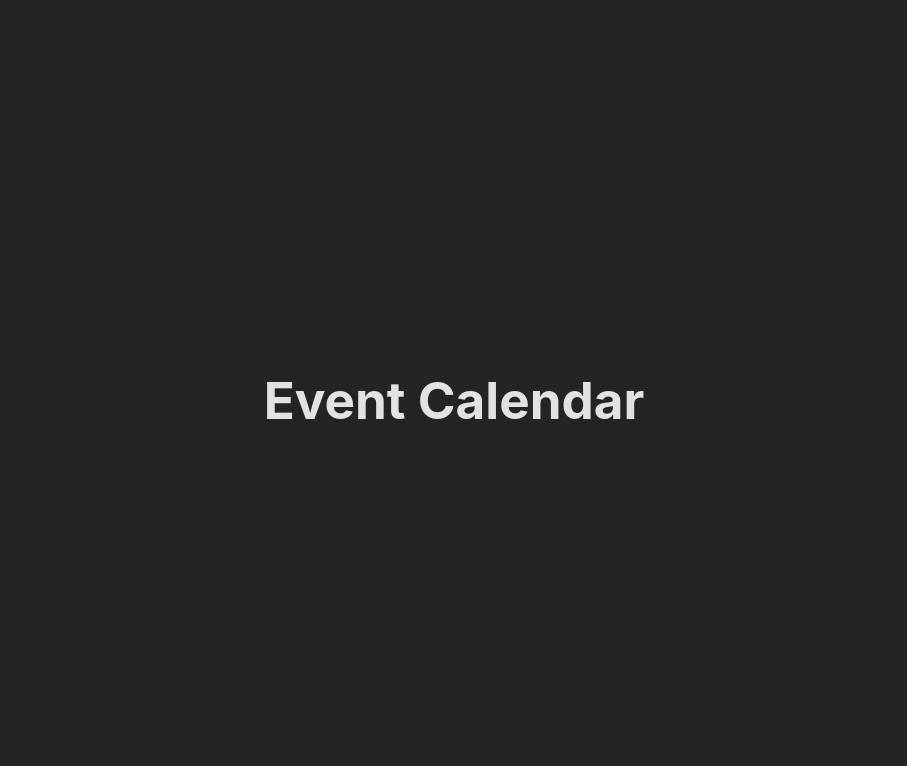
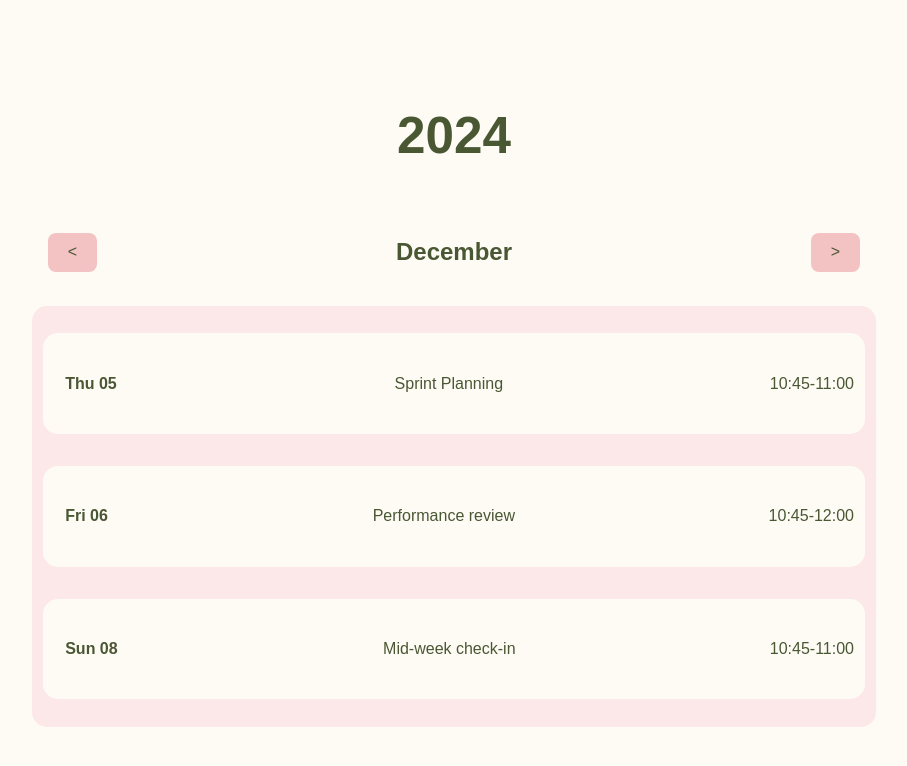
Before and after one commit to giecherry/Productivity-Assistant-Application, a React (Vite) app: page /calendar in a window 1280 px wide. Shown: the top 766 px of the page, without its empty margins (186-1093 px from the left). Built offline with nearby package versions, Linux system fonts and the light colour scheme.

Commit message:
Calendar basic structure + css

```diff
--- a/package.json
+++ b/package.json
@@ -10,6 +10,7 @@
     "preview": "vite preview"
   },
   "dependencies": {
+    "date-fns": "^4.1.0",
     "react": "^18.3.1",
     "react-dom": "^18.3.1",
     "react-router-dom": "6.3"
--- /dev/null
+++ b/src/components/EventCalendar-components/Calendar.jsx
@@ -0,0 +1,45 @@
+import { format, addMonths, subMonths, startOfMonth, endOfMonth, startOfWeek, endOfWeek, addDays, isSameMonth, isToday, isBefore } from 'date-fns';
+import React, { useState } from 'react'
+import { Link } from 'react-router-dom';
+import CalendarCSS from './Calendar.module.css'
+const Calendar = () => {
+        const [currentMonth, setCurrentMonth] = useState(new Date());
+
+    const events = [
+            { id: 1, date: new Date(2024, 11, 5, 10, 45), title: "Sprint Planning", time: "10:45-11:00" },
+            { id: 2, date: new Date(2024, 11, 6, 10, 45), title: "Performance review", time: "10:45-12:00" },
+            { id: 3, date: new Date(2024, 10, 7, 10, 45), title: "Bi-weekly sync w/Alyne", time: "10:45-12:00" },
+            { id: 4, date: new Date(2024, 11, 8, 10, 45), title: "Mid-week check-in", time: "10:45-11:00" },
+    ];
+    const eventsThisMonth = events.filter(event =>
+        format(event.date, "yyyy-MM") === format(currentMonth, "yyyy-MM")
+    );
+
+    const handlePrevMonth = () => setCurrentMonth(subMonths(currentMonth, 1));
+    const handleNextMonth = () => setCurrentMonth(addMonths(currentMonth, 1));
+    return (
+        <>
+        <div>
+            <h1>{format(currentMonth, "yyyy")}</h1>
+            <div className={CalendarCSS.monthSelector}>
+                <button onClick={handlePrevMonth}>&lt;</button>
+                <h2>{format(currentMonth, "MMMM")}</h2>
+                <button onClick={handleNextMonth}>&gt;</button>
+            </div>
+            <div className={CalendarCSS.eventsListContainer}>
+                {eventsThisMonth.map((event,i) => (
+                <Link to={`/event/${event.id}`} key={i}>
+                <div key={i} className={CalendarCSS[isBefore(event?.date, new Date()) && !isToday(event?.date) ? "past-event" : "upcoming-event"]}>
+                    <div className={CalendarCSS.eventDate}>{format(event.date, "EEE dd")}</div>
+                    <div>{event.title}</div>
+                    <div>{event.time}</div>
+                </div>
+                </Link>
+                ))}
+            </div>
+        </div>
+        </>
+    )
+}
+
+export default Calendar
--- /dev/null
+++ b/src/components/EventCalendar-components/Calendar.module.css
@@ -0,0 +1,37 @@
+.monthSelector {
+    display: flex;
+    justify-content: space-between;
+    flex-direction: row;
+    align-items: center;
+    padding: 1rem 1rem;
+    min-width: 100dvh;
+}
+.eventsListContainer {
+    background-color: #FCE8E9ff;
+    display: flex;
+    flex-direction: column;
+    align-items: center;
+    padding: 0.7rem;
+    min-width: 100dvh;
+    border-radius: 15px;
+}
+
+.past-event, .upcoming-event {
+    background-color: #FEFBF5ff;
+    display: flex;
+    flex-direction: row;
+    align-items: center;
+    justify-content: space-between;
+    padding: 0.7rem;
+    margin: 1rem 0rem;
+    min-width: 100dvh;
+    border-radius: 15px;
+}
+.eventDate {
+    display: flex;
+    flex-direction: row;
+    align-items: center;
+    padding: 0.7rem;
+    margin: 1rem 0rem;
+    font-weight: bold;
+}
--- a/src/index.css
+++ b/src/index.css
@@ -1,11 +1,11 @@
 :root {
-  font-family: Inter, system-ui, Avenir, Helvetica, Arial, sans-serif;
+  font-family:Arial, Helvetica, sans-serif;
   line-height: 1.5;
   font-weight: 400;
 
   color-scheme: light dark;
-  color: rgba(255, 255, 255, 0.87);
-  background-color: #242424;
+  color: #495733ff;
+  background-color: #FEFBF5ff;
 
   font-synthesis: none;
   text-rendering: optimizeLegibility;
@@ -15,11 +15,11 @@
 
 a {
   font-weight: 500;
-  color: #646cff;
+  color: #495733ff;
   text-decoration: inherit;
 }
 a:hover {
-  color: #535bf2;
+  color: #FCE8E9ff;
 }
 
 body {
@@ -42,12 +42,13 @@ button {
   font-size: 1em;
   font-weight: 500;
   font-family: inherit;
-  background-color: #1a1a1a;
+  background-color: #F3C3C3ff;
+  color: #495733ff;
   cursor: pointer;
   transition: border-color 0.25s;
 }
 button:hover {
-  border-color: #646cff;
+  border-color: #FCE8E9ff;
 }
 button:focus,
 button:focus-visible {
--- a/src/pages/EventCalendar.jsx
+++ b/src/pages/EventCalendar.jsx
@@ -1,7 +1,8 @@
+import Calendar from "../components/EventCalendar-components/Calendar"
 const EventCalendar = () => {
     return (
         <>
-            <h1>Event Calendar</h1>
+            <Calendar />
         </>
     )
 }
```
Also changed, not shown: 1 other file (tests, documents, lock files or other folders).
